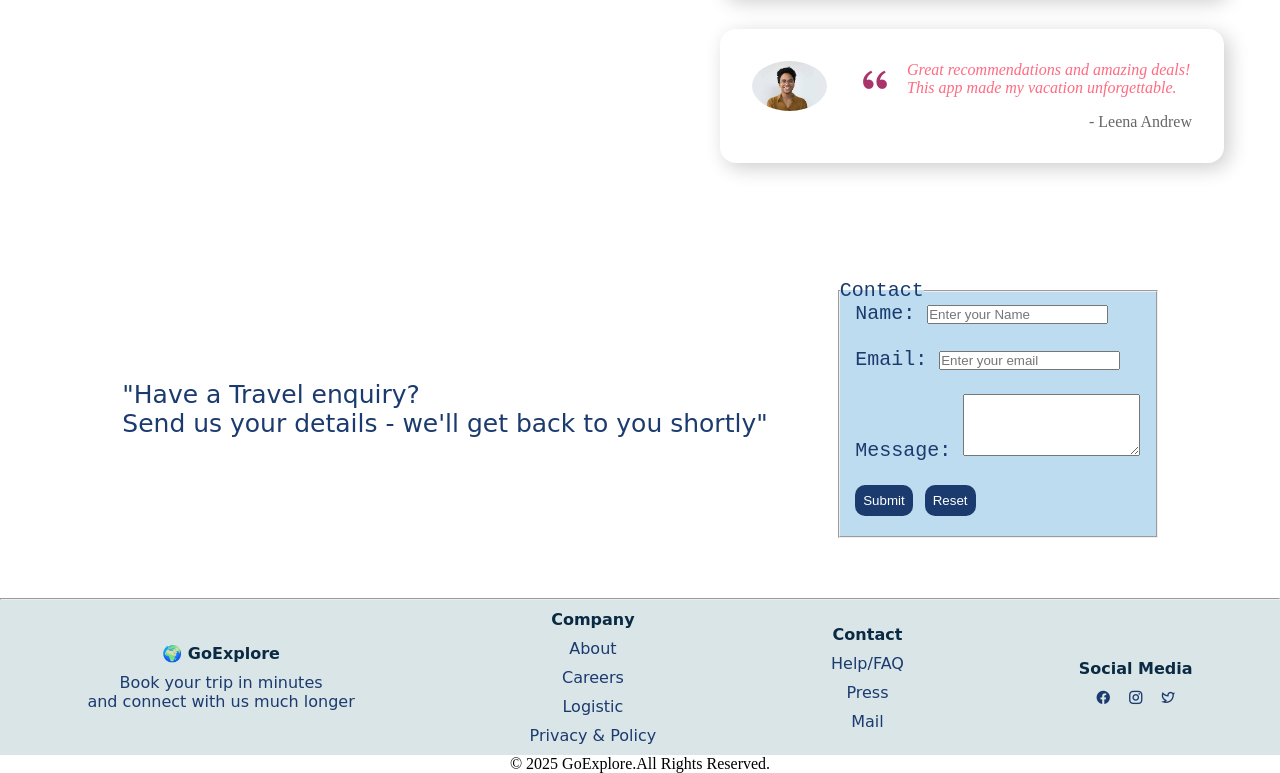
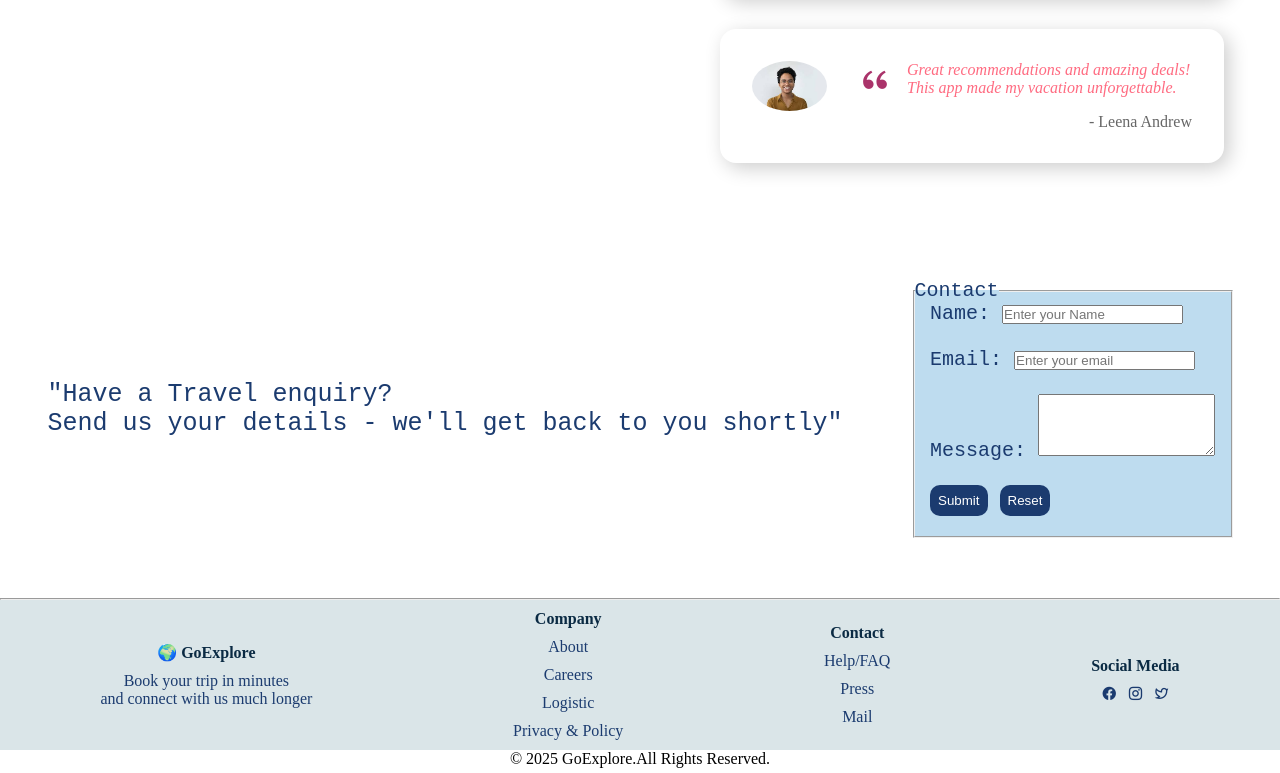
Before and after one commit to Raniya-dev/Travel-webapp, a plain HTML site: page index.html in a window 1280 px wide. Shown: the part 3390-4163 px from the top of the page. Drawn offline with nearby package versions, Linux system fonts and the light colour scheme; a web font is replaced by a local one.

Commit message:
Changed the typography of footer

```diff
--- a/css/style.css
+++ b/css/style.css
@@ -308,7 +308,7 @@ font-weight: 400;
 
 .contact-section p{
   color: #1B3B6F;
-  font-family:cursive;
+  font-family:monospace;
   font-size: 25px;
   font-weight: 500;
 }
@@ -438,7 +438,7 @@ gap: 1rem;
   justify-content: space-around;
   text-align: center;
   background-color: rgba(210, 223, 227, 0.811);
-  font-family:cursive
+  font-family:'Times New Roman', Times, serif;
 
 
 }
@@ -455,7 +455,6 @@ gap: 1rem;
   margin-bottom: 10px;
   color: #1B3B6F;
   cursor: pointer;
-
   gap: 30px;
 }
 
```
